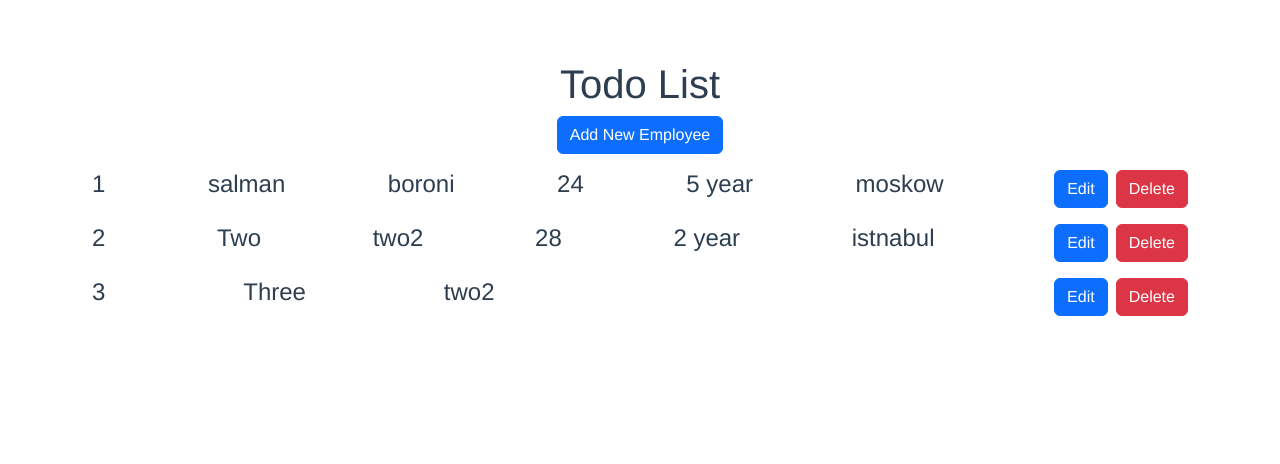
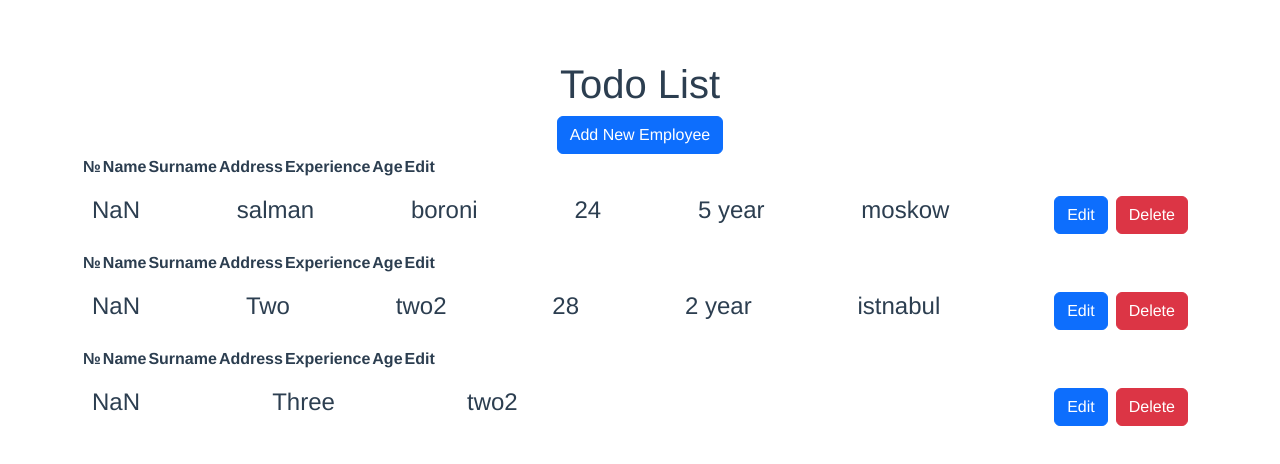
Before and after one commit to SALMANFARS/userListWithVueJS, a Vue app: page / in a window 1280 px wide. Shown: the top 464 px of the page. Built offline with nearby package versions, Linux system fonts and the light colour scheme.

Commit message:
fixed a bag

```diff
--- a/src/components/TodoItem.vue
+++ b/src/components/TodoItem.vue
@@ -1,8 +1,21 @@
 <template>
   <div>
+    <thead class="">
+        <tr>
+          <th scope="col">№</th>
+          <th scope="col">Name</th>
+          <th scope="col">Surname</th>
+          <th scope="col">Address</th>
+          <th scope="col">Experience</th>
+          <th scope="col">Age</th>
+          <th scope="col">Edit</th>
+        </tr>
+      </thead>
     <div class="cl1 my-3 justify-content-between">
+
+
       <template v-if="!editing">
-        <h4>{{ todo.id }}</h4>
+        <h4>{{ todo.index + 1 }}</h4>
         <h4>{{ todo.title }}</h4>
         <h4>{{ todo.title2 }}</h4>
         <h4>{{ todo.age }}</h4>
```
